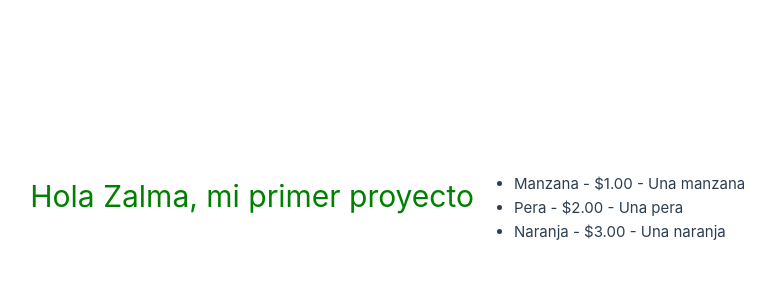
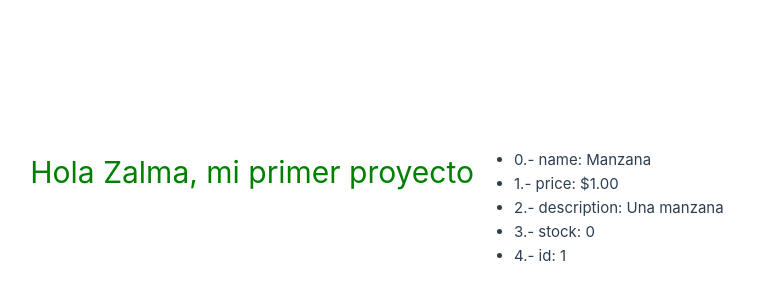
Before and after one commit to ZalmaCastroRosas/VueLearn, a Vue app: page / in a window 1280 px wide. Shown: the part 192-492 px from the top of the page, without its empty margins (166-941 px from the left). Built offline with nearby package versions, Linux system fonts and the light colour scheme.

Commit message:
v-for (obejtos)

```diff
--- a/src/App.vue
+++ b/src/App.vue
@@ -5,29 +5,37 @@ const arrayColores = [ "blue", "red","pink", "purple" ]
 const activo = false;
 
 // const arrayFrutas = ["🍎", "🍌", "🍉", "🍓", "🍒"];
-const arrayFrutas = [
-    {
+// const arrayFrutas = [
+//     {
+//         name: "Manzana",
+//         price: "$1.00",
+//         description: "Una manzana",
+//         stock: 0,
+//         id:1,
+//     },
+//     {
+//         name: "Pera",
+//         price: "$2.00",
+//         description: "Una pera",
+//         stock: 10,
+//         id:2,
+//     },
+//     {
+//         name: "Naranja",
+//         price: "$3.00",
+//         description: "Una naranja",
+//         stock: 20,
+//         id:3,
+//     },
+// ];
+
+const objetoManzana ={
   name: "Manzana",
   price: "$1.00",
   description: "Una manzana",
   stock: 0,
   id:1,
-    },
-    {
-        name: "Pera",
-        price: "$2.00",
-        description: "Una pera",
-        stock: 10,
-        id:2,
-    },
-    {
-        name: "Naranja",
-        price: "$3.00",
-        description: "Una naranja",
-        stock: 20,
-        id:3,
-    },
-];
+}
 </script>
 
 <template>
@@ -65,9 +73,16 @@ const arrayFrutas = [
    </ul> -->
 
    <!-- v-for (array de objetos)(Key es el elemento unico que no se debe de repetir) -->
-    <ul>
+    <!-- <ul>
       <li v-for="fruta2 in arrayFrutas" :key="fruta2.id">
         {{ fruta2.name }} - {{ fruta2.price }} - {{ fruta2.description }}
+      </li>
+    </ul> -->
+
+    <!-- v-for (objetos) -->
+     <ul>
+      <li v-for="(manzana,propiedad, index) in objetoManzana" :key="index">
+        {{index}}.- {{propiedad}}: {{ manzana }}
       </li>
      </ul>
 
```
Lines whose indentation alone changed are shown as unchanged.
